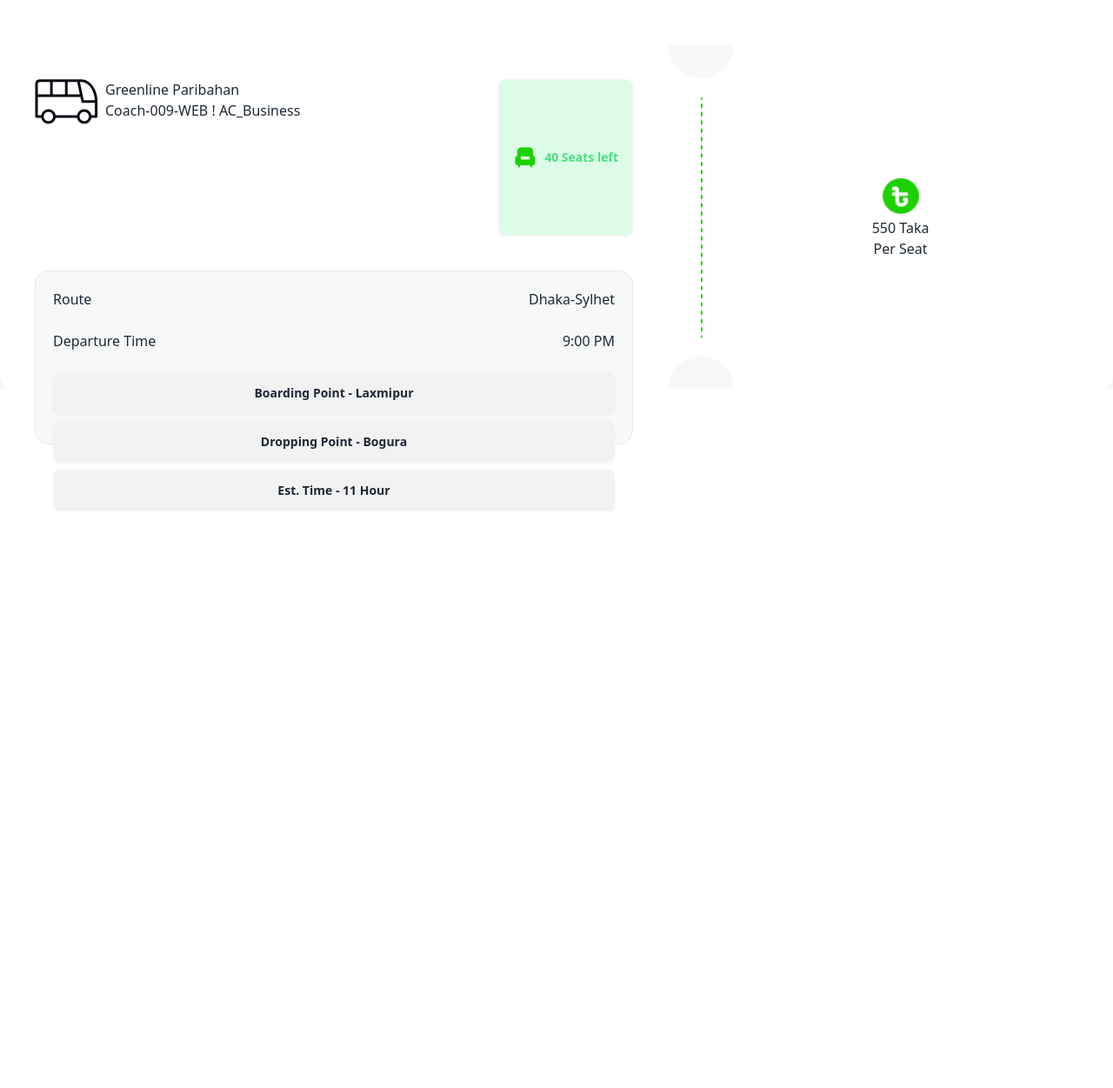
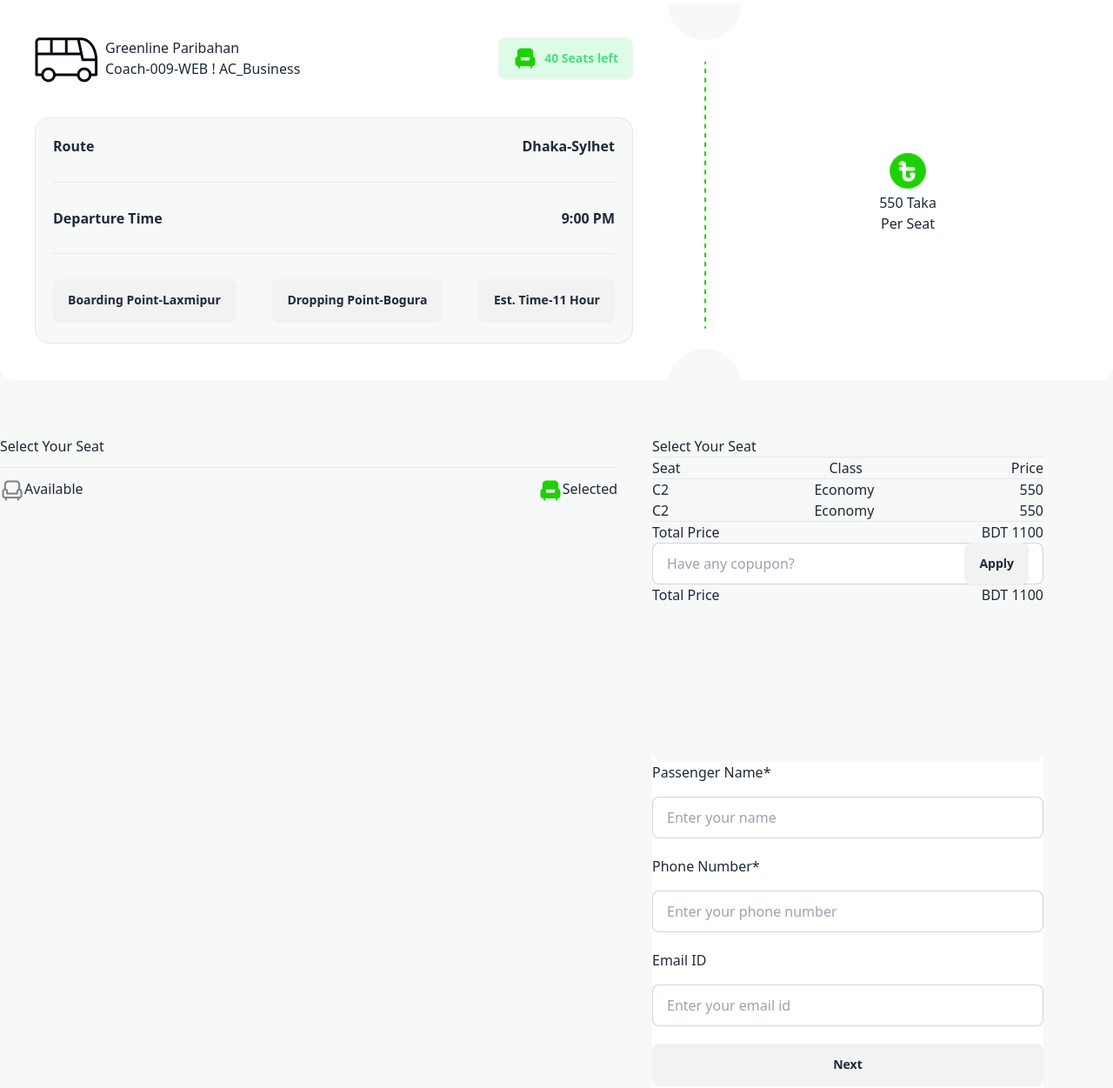
Before and after one commit to saagor16/finalb9a5, a plain HTML site: page index.html in a window 1280 px wide. Shown: the part 1561-2812 px from the top of the page at 87% size. Before the commit the page ends 2149 px from the top, so only its background shows below. Drawn offline with nearby package versions, Linux system fonts and the light colour scheme.

Commit message:
first 4rd

```diff
--- a/index.html
+++ b/index.html
@@ -112,9 +112,9 @@
                         <p>Yes, you can run unit tests and view the results directly within the app. The integrated testing features allow for a streamlined .</p>
                     </div>
                     <!--Ticket-->
-                    <div class="mt-16 flex  bg-white rounded-2xl lg:pt-16 h-[460px]">
+                    <div class="mt-16 flex h-[580px]  bg-white rounded-2xl lg:pt-4 lg:h-[450px]">
                         <div class="w-3/5 pl-10 pr-10 pt-4 lg:pt-10">
-                            <div class="flex justify-between">
+                            <div class="flex justify-between  flex-col lg:flex-row">
                                 <div class="flex gap-x-2 flex-col lg:flex-row">
                                     <div>
                                         <img src="images/bus-logo.png" alt="">
@@ -125,30 +125,30 @@
                                     </div>
                                 </div>
                                 <div>
-                                    <button class="btn justify-between bg-green-100 h-[180px]">
+                                    <button class="btn justify-between bg-green-100">
                                         <img src="images/seat-green-filled.png" alt="">
                                         <a class="text-green-400">40 Seats left</a>
                                     </button>
                                 </div>
                             </div>
                             <!--route-->
-                            <div class="border rounded-2xl bg-[#F7F8F8] h-[360px] lg:h-[200px] mt-2 lg:mt-10 p-5 space-y-6 min-w-full">
-                                <div class="flex justify-between ">
+                            <div class="border rounded-2xl bg-[#F7F8F8] w-[200px] lg:min-w-full lg:h-[260px] mt-2 lg:mt-10 p-5 space-y-6  grid grid-cols-1">
+                                <div class="flex justify-between font-semibold">
                                     <p>Route</p>
                                     <h5>Dhaka-Sylhet</h5>
-                                </div>
-                                <div class="flex justify-between ">
+                                </div><hr>
+                                <div class="flex justify-between font-semibold">
                                     <p>Departure Time</p>
                                     <h5>9:00 PM</h5>
-                                </div>
-                                <div class="flex flex-col gap-y-2 justify-between">
-                                    <button class="btn">Boarding Point - Laxmipur</button>
-                                    <button class="btn">Dropping Point - Bogura</button>
-                                    <button class="btn">Est. Time - 11 Hour</button>
+                                </div><hr>
+                                <div class="flex flex-col lg:flex-row gap-y-2 justify-between">
+                                    <button class="btn">Boarding Point-Laxmipur</button>
+                                    <button class="btn">Dropping Point-Bogura</button>
+                                    <button class="btn">Est. Time-11 Hour</button>
                                 </div>
                             </div>
                         </div>
-                        <img src="images/info-devider.png" alt="">
+                        <img class="lg:h-[440px]" src="images/info-devider.png" alt="">
                         <div class="w-[30%] flex  flex-col justify-center items-center text-center ">
                             <img class="w-[50px] h-[50px]" src="images/fare.png" alt="">
                             <h2>550 Taka</h2>
@@ -159,9 +159,113 @@
 
             </div>
         </section>
+
+        <!--seat section-->
+        <section class="container mx-auto mt-16">
+            <div  class="w-[1200px] h-[1080px] flex gap-5" >
+             <!--seat plan-->
+                <div class="w-[70%] space-y-3">
+                    <h3>Select Your Seat</h3><hr>
+                    <div class="flex justify-between mt-2">
+                        <div class="flex">
+                             <img src="images/seat-gray.png" alt="">
+                             <p>Available</p>
+                        </div>
+                        <div class="flex">
+                                <img src="images/seat-green-filled.png" alt="">
+                             <p>Selected</p>
+                        </div>
+                    </div>
+                </div>
+
+                <div class="border-dashed "></div>
+
+                <!--log in-->
+                <div>
+                    <h3>Select Your Seat</h3><hr>
+                    <div class="h-[840px] w-[450px] bg-white">
+                        <!--first part-->
+                        <div class="h-[350px] w-[450px] bg-[#F7F8F8] rounded-xl">
+                            <div>
+                                <div class="flex justify-between">
+                                    <h4>Seat</h4>
+                                    <h4>Class</h4>
+                                    <h4>Price</h4>
+                                </div><hr>
+                                <div class="flex justify-between">
+                                    <h4>C2</h4>
+                                    <h4>Economy</h4>
+                                    <h4>550</h4>
+                                </div>
+                                <div class="flex justify-between">
+                                    <h4>C2</h4>
+                                    <h4>Economy</h4>
+                                    <h4>550</h4>
+                                </div><hr>
+                            </div>
+                            <div>
+                                <div class="flex justify-between">
+                                    <h3>Total Price</h3>
+                                    <h3>BDT 1100</h3>
+                                </div>
+                                <div>
+                                    <label class="input input-bordered flex items-center gap-2">
+                                        <input type="text" class="grow" placeholder="Have any copupon?" />
+                                        <button class="btn">Apply</button>
+                                      </label>
+                                </div>
+                                <div class="flex justify-between">
+                                    <h3>Total Price</h3>
+                                    <h3>BDT 1100</h3>
+                                </div>
+                            </div>
+                        </div>
+                        <!--2nd part-->
+                        <div class="space-y-5">
+                            <div class="space-y-4">
+                                <h3>Passenger Name*</h3>
+                                <input type="text" placeholder="Enter your name" class="input input-bordered min-w-full max-w-xs" />
+                            </div>
+                            <div class="space-y-4">
+                                <h3>Phone Number*</h3>
+                                <input type="text" placeholder="Enter your phone number" class="input input-bordered min-w-full max-w-xs" />
+                            </div>
+                            <div class="space-y-4">
+                                <h3>Email ID</h3>
+                                <input type="text" placeholder="Enter your email id" class="input input-bordered min-w-full max-w-xs" />
+                            </div>
+                            <button class="btn w-full">Next</button>
+                        </div>
+                    </div>
+                </div>
+
+            </div>
+        </section>
     </main>
-    <footer>
 
+
+    <!--footer-->
+    <footer class="bg-black text-white">
+        <div class="flex pt-16  pb-4  justify-around">
+            <div>
+                <h1>Brother-Ticket</h1>
+                <p>P-Ticket is a digital platform to make your <br> daily commuting better.</p>
+            </div>
+            <div class="text-center">
+                <h3>Download our app</h3>
+                <img src="images/playstore.png" alt="">
+            </div>
+        </div><hr>
+        <div class="flex pt-12 justify-around pb-16">
+            <div>
+                <p>@all rights reserved, P-Ticket services limited.2024</p>
+            </div>
+            <div class="flex space-x-4">
+                <h3>Terms & condition</h3>
+                <h3>Return & refund policy</h3>
+                <h3>Privacy policy</h3>
+            </div>
+        </div>
     </footer>
 </body>
 </html>
```
